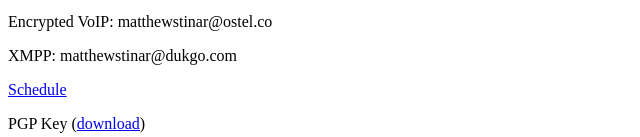
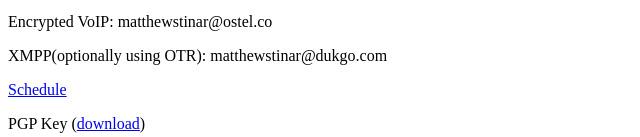
Before and after one commit to matthewstinar/matthewstinar.github.io, a plain HTML site: page index.html in a window 1280 px wide. Shown: the part 155-292 px from the top of the page, without its empty margins (0-640 px from the left). Drawn offline with Linux system fonts and the light colour scheme.

Commit message:
Add OTR support

```diff
--- a/index.html
+++ b/index.html
@@ -5,7 +5,7 @@
 <p><a href="tel:912-289-89558" >912-289-89558</a></p>
 <p>Skype: <a href="skype:matthewstinar@outlook.com?call" >matthewstinar@outlook.com</a></p>
 <p>Encrypted VoIP: matthewstinar@ostel.co</p>
-<p>XMPP: matthewstinar@dukgo.com</p>
+<p>XMPP(optionally using OTR): matthewstinar@dukgo.com</p>
 <p><a href="http://meetme.so/matthewstinar" >Schedule</a></p>
 <p>PGP Key (<a href="key.asc" >download</a>)</p>
 <pre>-----BEGIN PGP PUBLIC KEY BLOCK-----
```
